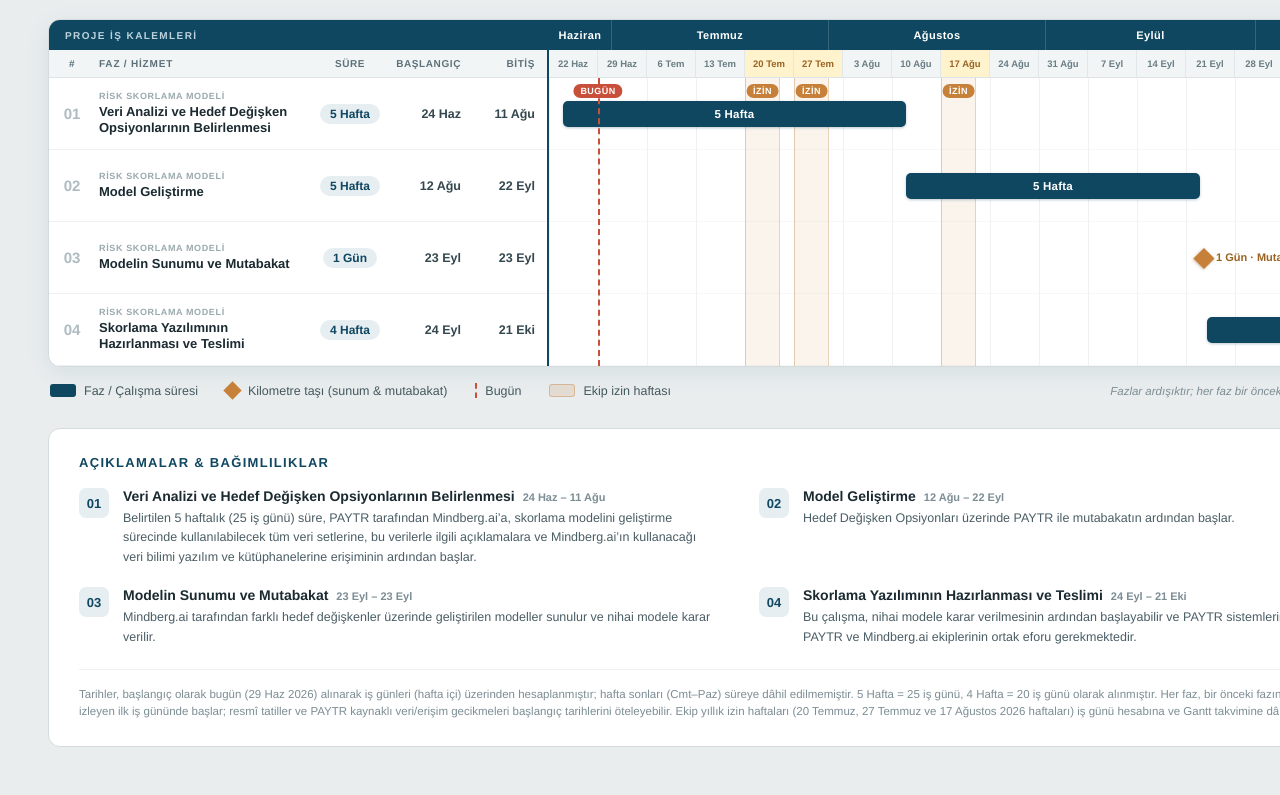
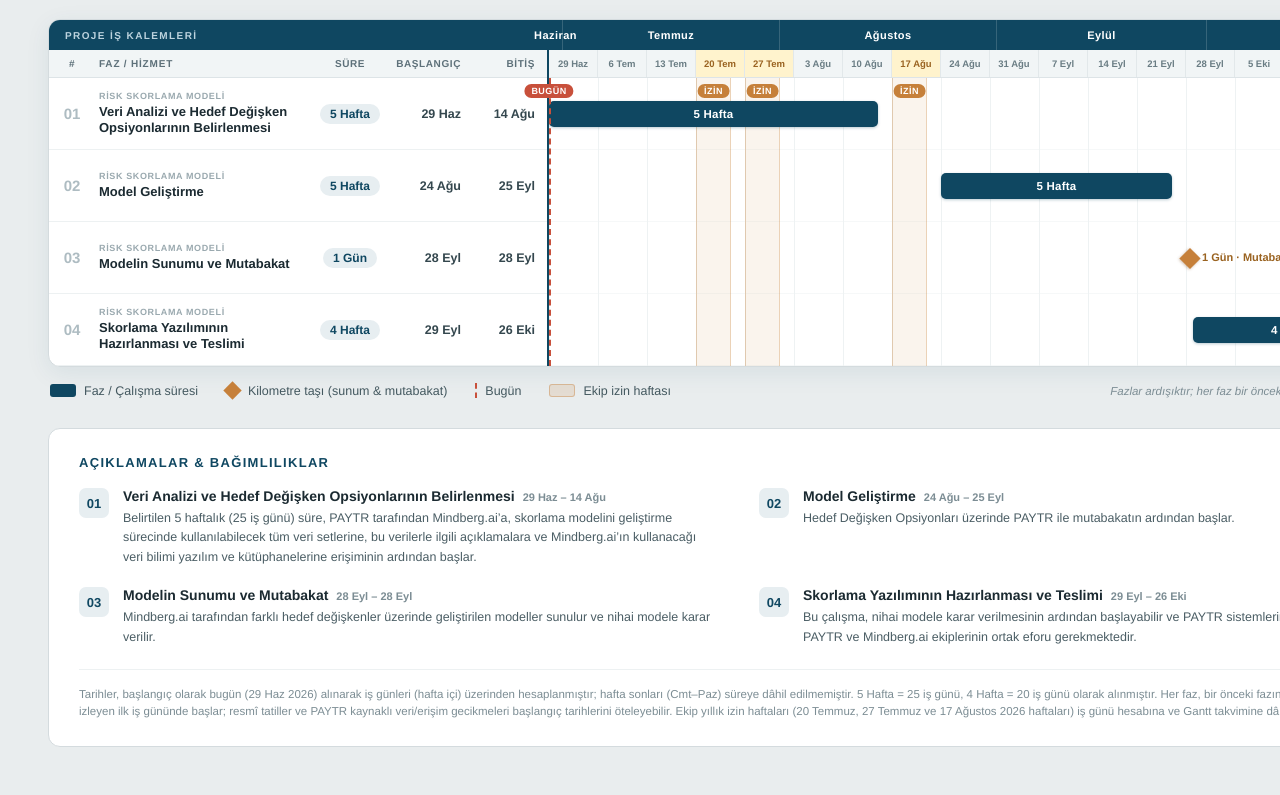
Before and after one commit to hakanmaz/PayTR-Chargeback-Model-Development, a plain HTML site: page index.html in a window 1280 px wide. Shown: the part 139-934 px from the top of the page. Drawn offline with Linux system fonts and the light colour scheme.

Commit message:
Update start date to 2026-06-29
Co-Authored-By: Claude Opus 4.8 <noreply@anthropic.com>

```diff
--- a/index.html
+++ b/index.html
@@ -13,7 +13,7 @@
 <div id="root"></div>
 <script>
 const CONFIG = {
-  startDate: '2026-06-24',
+  startDate: '2026-06-29',
   showDescriptions: true,
 };
 
```
